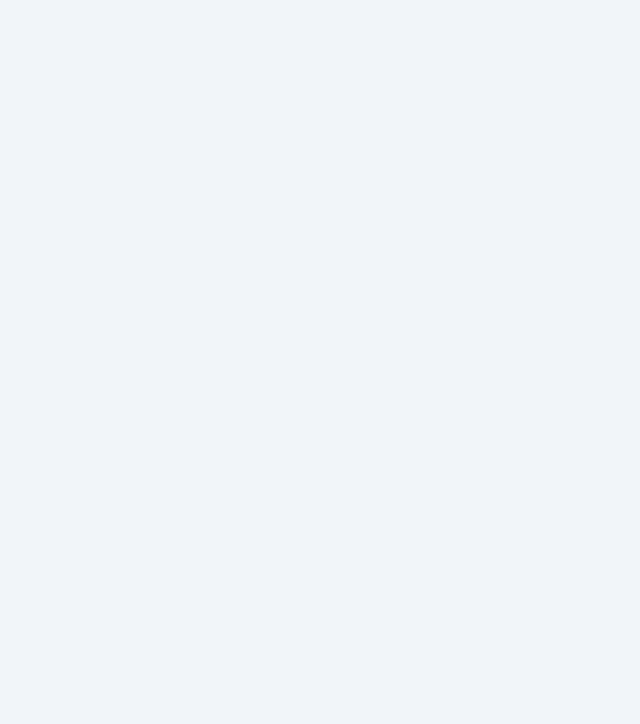
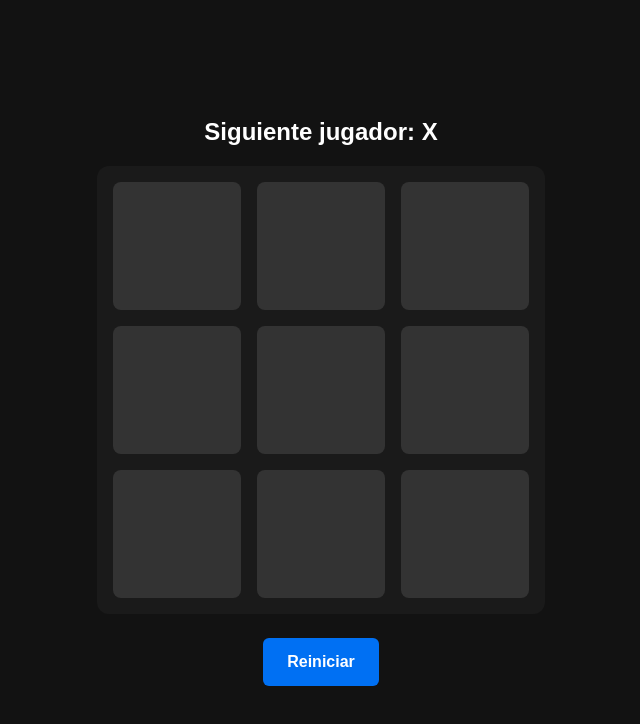
Before and after one commit to Avila-Pato/Interview__Challenges, a Next.js app: page /proyectos-home/reto-8 in a window 1280 px wide. Shown: the top 724 px of the page, without its empty margins (319-959 px from the left). Built offline with nearby package versions, Linux system fonts and the light colour scheme.

Commit message:
reto 8 listoi

```diff
--- a/app/proyectos-home/reto-8/page.tsx
+++ b/app/proyectos-home/reto-8/page.tsx
@@ -1,15 +1,131 @@
-const GRID = Array.from(Array(9).keys());
+"use client";
+import { useState } from "react";
 
 function App() {
+  const GRID = Array.from(Array(9).keys());
+
+  const [xIsNext, setXIsNext] = useState(true);
+  const [squares, setSquares] = useState(Array(9).fill(null));
+
+  const winner = calculateWinner(squares);
+  const isDraw = !winner && squares.every((square) => square !== null);
+  const currentPlayer = xIsNext ? "X" : "O";
+
+  const handleClick = (index: number) => {
+    if (squares[index] || winner) return;
+    const newSquares = squares.slice();
+    newSquares[index] = currentPlayer;
+
+    setSquares(newSquares);
+    setXIsNext(!xIsNext);
+  };
+
+  const resetGame = () => {
+    setSquares(Array(9).fill(null));
+    setXIsNext(true);
+  };
+
+  //mensaje de estado del juego
+
+  let status: string;
+  if (winner) {
+    status = `Ganador: ${winner}`;
+  } else if (isDraw) {
+    status = "Empate";
+  } else {
+    status = `Siguiente jugador: ${currentPlayer}`;
+  }
+
   return (
-    <main>
-      {GRID.map((i) => (
-        <div key={i} className="square">
-          {""}
-        </div>
-      ))}
-    </main>
+    <div style={styles.container}>
+      <div style={styles.status}>{status}</div>
+      <main style={styles.main}>
+        {GRID.map((i) => (
+          <button
+          key={i}
+          style={styles.cell}
+          onClick={() => handleClick(i)}
+          disabled={Boolean(squares[i] || winner)}
+          >
+          </button>
+        ))}
+      </main>
+        <button style={styles.resetButton} onClick={resetGame}>Reiniciar</button>
+    </div>
   );
 }
 
+//helper para calcular ganador
+function calculateWinner(squares: (string | null)[]): string | null {
+  const lines = [
+    [0, 1, 2],
+    [3, 4, 5],
+    [6, 7, 8],
+    [0, 3, 6],
+    [1, 4, 7],
+    [2, 5, 8],
+    [0, 4, 8],
+    [2, 4, 6],
+  ];
+  for (const [a, b, c] of lines) {
+    if (squares[a] && squares[a] === squares[b] && squares[a] === squares[c]) {
+      return squares[a];
+    }
+  }
+  return null;
+}
+
 export default App;
+
+const styles: Record<string, React.CSSProperties> = {
+  container: {
+    display: "flex",
+    flexDirection: "column",
+    alignItems: "center",
+    justifyContent: "center",
+    height: "100vh",
+    backgroundColor: "#121212",
+    color: "#fff",
+    fontFamily: "sans-serif",
+  },
+  status: {
+    fontSize: "1.5rem",
+    marginBottom: "1rem",
+    fontWeight: "bold",
+    color: "#ffffff", // Aseguramos el color del texto de estado
+  },
+  main: {
+    display: "grid",
+    placeContent: "center",
+    gridTemplate: "repeat(3, 128px) / repeat(3, 128px)",
+    gap: "1em",
+    padding: "1em",
+    borderRadius: "12px",
+    backgroundColor: "#1a1a1a",
+  },
+  cell: {
+    width: "100%",
+    height: "100%",
+    borderRadius: "8px",
+    backgroundColor: "#333",
+    color: "#fff !important",
+    WebkitTextFillColor: "#ffffff !important",
+    border: "none",
+    cursor: "pointer",
+    display: "grid",
+    placeContent: "center",
+    fontSize: "3rem",
+    fontWeight: "bold",
+  },
+  resetButton: {
+    marginTop: "1.5rem",
+    padding: "0.75rem 1.5rem",
+    fontSize: "1rem",
+    fontWeight: "bold",
+    borderRadius: "6px",
+    border: "none",
+    backgroundColor: "#0070f3",
+    color: "#fff",
+    cursor: "pointer",
+  },
+};
```
